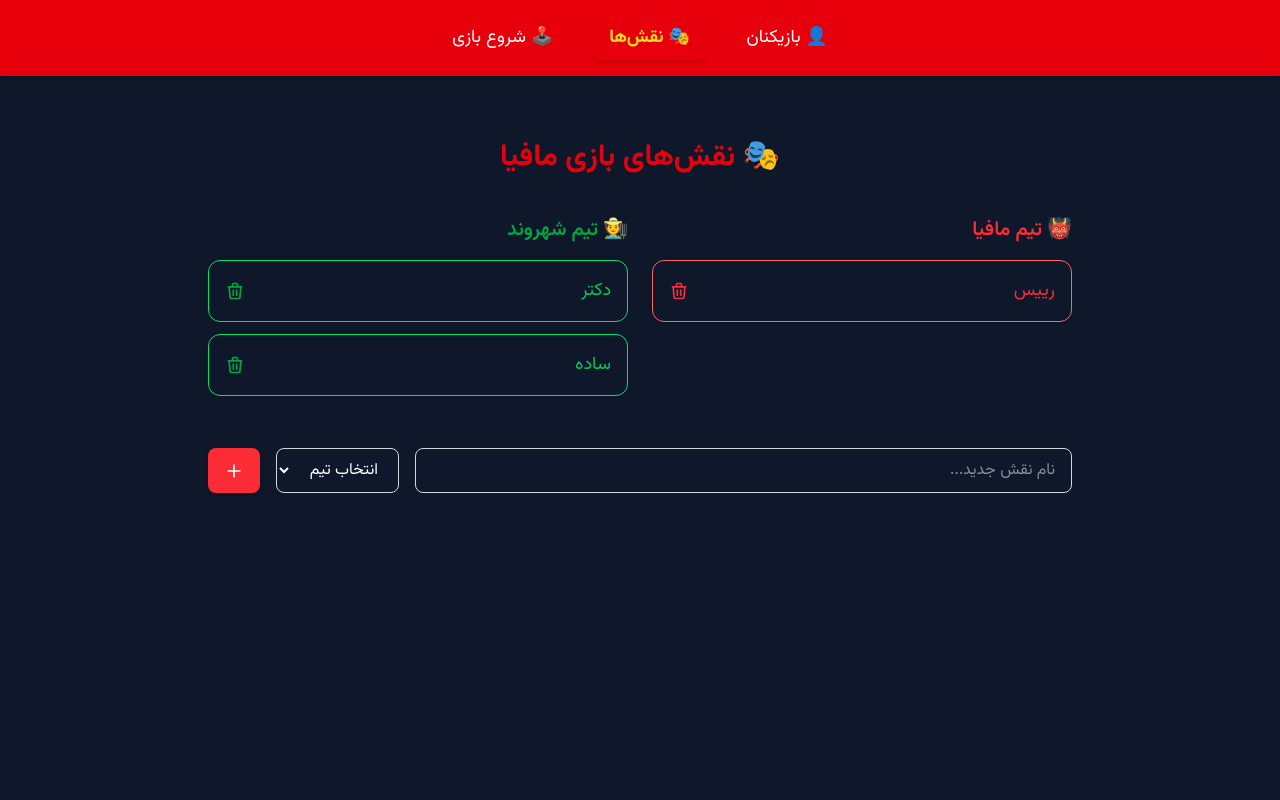
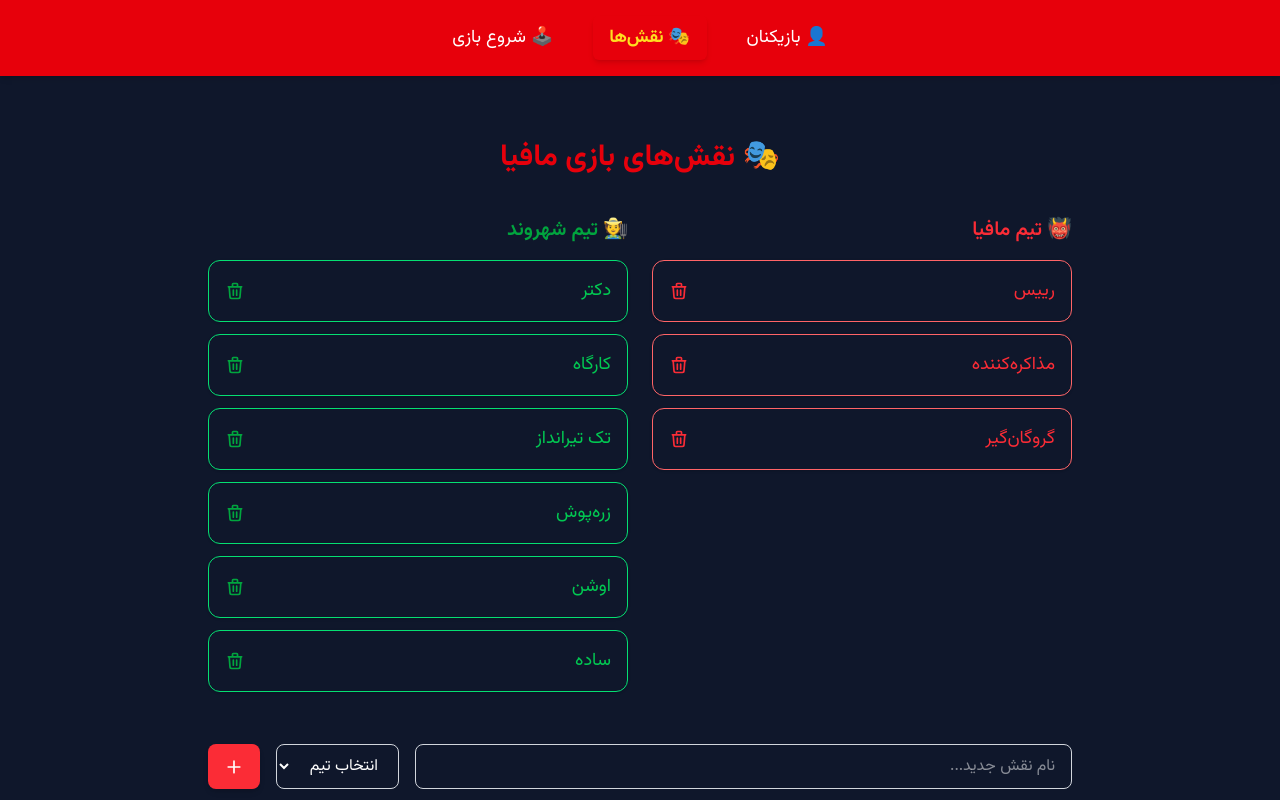
Before and after one commit to amirrr1987/mafia, a Vue app: page /role in a window 1280 px wide. Shown: the top 800 px of the page. Built offline with nearby package versions, Linux system fonts and the light colour scheme.

Commit message:
Update mafia.store.ts

```diff
--- a/src/stores/mafia.store.ts
+++ b/src/stores/mafia.store.ts
@@ -22,11 +22,35 @@ export const useMafiaStore = defineStore('mafia', () => {
       team: 'citizen',
     },
     {
+      name: 'کارگاه',
+      team: 'citizen',
+    },
+    {
+      name: 'تک‌ تیرانداز',
+      team: 'citizen',
+    },
+    {
+      name: 'زره‌پوش',
+      team: 'citizen',
+    },
+    {
+      name: 'اوشن',
+      team: 'citizen',
+    },
+    {
       name: 'ساده',
       team: 'citizen',
     },
     {
       name: 'ریيس',
+      team: 'mafia',
+    },
+    {
+      name: 'مذاکره‌کننده',
+      team: 'mafia',
+    },
+    {
+      name: 'گروگان‌گیر',
       team: 'mafia',
     },
   ])
```
